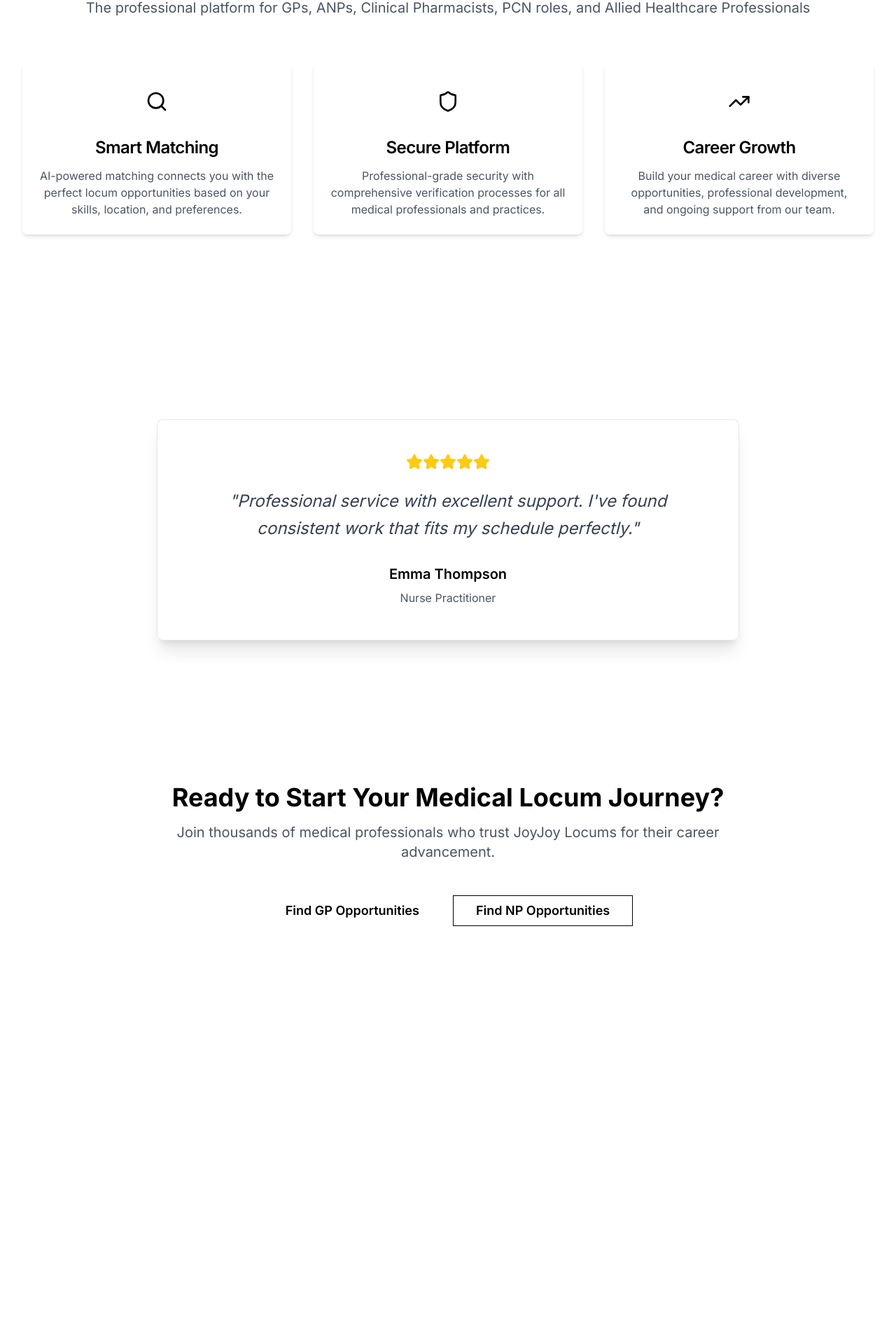
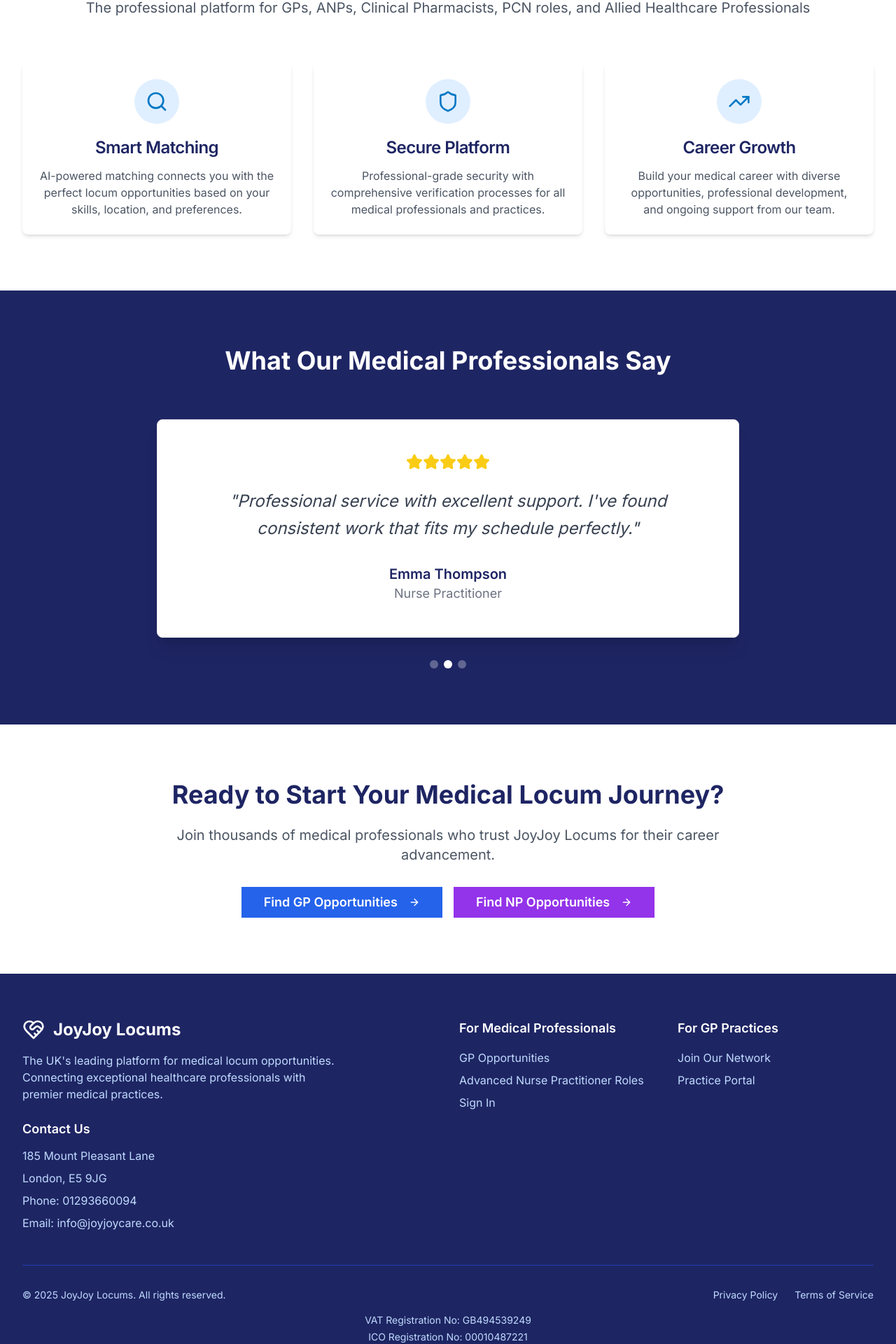
Before and after one commit to kofiy77/joyjoylocums-frontend, a React (Vite) app in the folder client/: page / in a window 1280 px wide. Shown: the part 851-2771 px from the top of the page at 70% size. Before the commit the page ends 2254 px from the top, so only its background shows below. Built offline with nearby package versions, Linux system fonts and the light colour scheme.

Commit message:
Update home.tsx

```diff
--- a/client/src/pages/home.tsx
+++ b/client/src/pages/home.tsx
@@ -62,7 +62,7 @@
   return (
     <div className="min-h-screen bg-white">
       {/* Medical Blue Header Navigation */}
-      <nav style={{ backgroundColor: 'var(--header-blue)' }} className="shadow-lg">
+      <nav style={{ backgroundColor: '#1e2563' }} className="shadow-lg">
         <div className="max-w-7xl mx-auto px-4 sm:px-6 lg:px-8">
           <div className="flex justify-between items-center h-20">
             <div className="flex items-center">
@@ -252,7 +252,7 @@
       <section className="py-20 bg-white">
         <div className="max-w-7xl mx-auto px-4 sm:px-6 lg:px-8">
           <div className="text-center mb-16">
-            <h2 className="text-4xl font-bold mb-4" style={{ color: 'var(--header-blue)' }}>
+            <h2 className="text-4xl font-bold mb-4" style={{ color: '#1e2563' }}>
               Why Choose JoyJoy Locums?
             </h2>
             <p className="text-xl text-gray-600 mb-4">
@@ -267,10 +267,10 @@
           <div className="grid grid-cols-1 md:grid-cols-2 lg:grid-cols-3 gap-8">
             <Card className="hover:shadow-lg transition-shadow duration-300 border-0 shadow-md">
               <CardHeader className="text-center pb-4">
-                <div className="w-16 h-16 mx-auto mb-4 rounded-full flex items-center justify-center" style={{ backgroundColor: 'var(--medical-blue-100)' }}>
-                  <Search className="h-8 w-8" style={{ color: 'var(--medical-blue-600)' }} />
+                <div className="w-16 h-16 mx-auto mb-4 rounded-full flex items-center justify-center" style={{ backgroundColor: '#e0efff' }}>
+                  <Search className="h-8 w-8" style={{ color: '#0078c4' }} />
                 </div>
-                <CardTitle style={{ color: 'var(--header-blue)' }}>Smart Matching</CardTitle>
+                <CardTitle style={{ color: '#1e2563' }}>Smart Matching</CardTitle>
               </CardHeader>
               <CardContent className="text-center">
                 <p className="text-gray-600">
@@ -281,10 +281,10 @@
 
             <Card className="hover:shadow-lg transition-shadow duration-300 border-0 shadow-md">
               <CardHeader className="text-center pb-4">
-                <div className="w-16 h-16 mx-auto mb-4 rounded-full flex items-center justify-center" style={{ backgroundColor: 'var(--medical-blue-100)' }}>
-                  <Shield className="h-8 w-8" style={{ color: 'var(--medical-blue-600)' }} />
+                <div className="w-16 h-16 mx-auto mb-4 rounded-full flex items-center justify-center" style={{ backgroundColor: '#e0efff' }}>
+                  <Shield className="h-8 w-8" style={{ color: '#0078c4' }} />
                 </div>
-                <CardTitle style={{ color: 'var(--header-blue)' }}>Secure Platform</CardTitle>
+                <CardTitle style={{ color: '#1e2563' }}>Secure Platform</CardTitle>
               </CardHeader>
               <CardContent className="text-center">
                 <p className="text-gray-600">
@@ -295,10 +295,10 @@
 
             <Card className="hover:shadow-lg transition-shadow duration-300 border-0 shadow-md">
               <CardHeader className="text-center pb-4">
-                <div className="w-16 h-16 mx-auto mb-4 rounded-full flex items-center justify-center" style={{ backgroundColor: 'var(--medical-blue-100)' }}>
-                  <TrendingUp className="h-8 w-8" style={{ color: 'var(--medical-blue-600)' }} />
+                <div className="w-16 h-16 mx-auto mb-4 rounded-full flex items-center justify-center" style={{ backgroundColor: '#e0efff' }}>
+                  <TrendingUp className="h-8 w-8" style={{ color: '#0078c4' }} />
                 </div>
-                <CardTitle style={{ color: 'var(--header-blue)' }}>Career Growth</CardTitle>
+                <CardTitle style={{ color: '#1e2563' }}>Career Growth</CardTitle>
               </CardHeader>
               <CardContent className="text-center">
                 <p className="text-gray-600">
@@ -311,7 +311,7 @@
       </section>
 
       {/* Testimonials Section */}
-      <section className="py-20" style={{ backgroundColor: 'var(--header-blue)' }}>
+      <section className="py-20" style={{ backgroundColor: '#1e2563' }}>
         <div className="max-w-4xl mx-auto px-4 sm:px-6 lg:px-8 text-center">
           <h2 className="text-4xl font-bold text-white mb-16">
             What Our Medical Professionals Say
@@ -329,25 +329,23 @@
                   "{testimonials[currentSlide].quote}"
                 </p>
                 <div>
-                  <div className="font-semibold text-xl" style={{ color: 'var(--header-blue)' }}>
+                  <div className="font-semibold text-xl" style={{ color: '#1e2563' }}>
                     {testimonials[currentSlide].name}
                   </div>
-                  <div className="text-gray-600 mt-2">
-                    {testimonials[currentSlide].role}
-                  </div>
+                  <div className="text-gray-500 text-lg">{testimonials[currentSlide].role}</div>
                 </div>
               </CardContent>
             </Card>
 
-            {/* Navigation Dots */}
-            <div className="flex justify-center gap-2 mt-8">
+            {/* Pagination dots */}
+            <div className="flex justify-center mt-8 space-x-2">
               {testimonials.map((_, index) => (
                 <button
                   key={index}
+                  className={`w-3 h-3 rounded-full transition-colors ${
+                    index === currentSlide ? 'bg-white' : 'bg-white/30'
+                  }`}
                   onClick={() => setCurrentSlide(index)}
-                  className={`w-3 h-3 rounded-full transition-colors ${
-                    index === currentSlide ? 'bg-white' : 'bg-white/50'
-                  }`}
                 />
               ))}
             </div>
@@ -358,36 +356,106 @@
       {/* CTA Section */}
       <section className="py-20 bg-white">
         <div className="max-w-4xl mx-auto px-4 sm:px-6 lg:px-8 text-center">
-          <h2 className="text-4xl font-bold mb-4" style={{ color: 'var(--header-blue)' }}>
+          <h2 className="text-4xl font-bold mb-6" style={{ color: '#1e2563' }}>
             Ready to Start Your Medical Locum Journey?
           </h2>
-          <p className="text-xl text-gray-600 mb-12">
+          <p className="text-xl text-gray-600 mb-8">
             Join thousands of medical professionals who trust JoyJoy Locums for their career advancement.
           </p>
-
           <div className="flex flex-col sm:flex-row gap-4 justify-center">
-            <Link href="/gp-locums">
+            <Link href="/gp-locums" onClick={() => window.scrollTo(0, 0)}>
               <Button
                 size="lg"
-                className="px-8 py-4 text-lg font-semibold transition-all duration-300 hover:shadow-lg"
-                style={{ backgroundColor: 'var(--header-blue)' }}
+                className="px-8 py-4 text-lg font-semibold transition-all duration-300 border-0 button-joyjoy"
+                style={{
+                  backgroundColor: '#2563eb',
+                  color: '#ffffff',
+                  borderColor: 'transparent'
+                }}
               >
-                Find GP Opportunities
+                <span className="text-white font-semibold">Find GP Opportunities</span>
+                <ArrowRight className="ml-2 h-5 w-5 text-white" />
               </Button>
             </Link>
-            <Link href="/nurse-practitioner-locums">
+            <Link href="/nurse-practitioner-locums" onClick={() => window.scrollTo(0, 0)}>
               <Button
                 size="lg"
-                variant="outline"
-                className="px-8 py-4 text-lg font-semibold transition-all duration-300 hover:shadow-lg"
-                style={{ borderColor: 'var(--header-blue)', color: 'var(--header-blue)' }}
+                className="px-8 py-4 text-lg font-semibold transition-all duration-300 border-0 button-joyjoy"
+                style={{
+                  backgroundColor: '#9333ea',
+                  color: '#ffffff',
+                  borderColor: 'transparent'
+                }}
               >
-                Find NP Opportunities
+                <span className="text-white font-semibold">Find NP Opportunities</span>
+                <ArrowRight className="ml-2 h-5 w-5 text-white" />
               </Button>
             </Link>
           </div>
         </div>
       </section>
+
+      {/* Footer */}
+      <footer style={{ backgroundColor: '#1e2563' }} className="text-white py-16">
+        <div className="max-w-7xl mx-auto px-4 sm:px-6 lg:px-8">
+          <div className="grid grid-cols-1 md:grid-cols-4 gap-8">
+            <div className="col-span-1 md:col-span-2">
+              <div className="flex items-center mb-4">
+                <HeartHandshake className="h-8 w-8 mr-3 text-white" />
+                <span className="text-2xl font-bold">JoyJoy Locums</span>
+              </div>
+              <p className="text-blue-200 mb-6 max-w-md">
+                The UK's leading platform for medical locum opportunities.
+                Connecting exceptional healthcare professionals with premier medical practices.
+              </p>
+              <div className="space-y-2 text-blue-200">
+                <h4 className="text-lg font-semibold mb-3 text-white">Contact Us</h4>
+                <div>185 Mount Pleasant Lane</div>
+                <div>London, E5 9JG</div>
+                <div>Phone: 01293660094</div>
+                <div>Email: <a href="mailto:info@joyjoycare.co.uk" className="hover:text-white transition-colors">info@joyjoycare.co.uk</a></div>
+              </div>
+            </div>
+
+            <div>
+              <h4 className="text-lg font-semibold mb-4">For Medical Professionals</h4>
+              <ul className="space-y-2 text-blue-200">
+                <li><Link href="/gp-locums" className="hover:text-white transition-colors" onClick={() => window.scrollTo(0, 0)}>GP Opportunities</Link></li>
+                <li><Link href="/nurse-practitioner-locums" className="hover:text-white transition-colors" onClick={() => window.scrollTo(0, 0)}>Advanced Nurse Practitioner Roles</Link></li>
+                <li><Link href="/auth" className="hover:text-white transition-colors" onClick={() => window.scrollTo(0, 0)}>Sign In</Link></li>
+              </ul>
+            </div>
+
+            <div>
+              <h4 className="text-lg font-semibold mb-4">For GP Practices</h4>
+              <ul className="space-y-2 text-blue-200">
+                <li><Link href="/gp-practice-enquiry" className="hover:text-white transition-colors" onClick={() => window.scrollTo(0, 0)}>Join Our Network</Link></li>
+                <li><Link href="/auth" className="hover:text-white transition-colors" onClick={() => window.scrollTo(0, 0)}>Practice Portal</Link></li>
+              </ul>
+            </div>
+          </div>
+
+          <div className="border-t border-blue-800 mt-12 pt-8">
+            <div className="flex flex-col md:flex-row justify-between items-center mb-4">
+              <div className="text-blue-200 text-sm">
+                © 2025 JoyJoy Locums. All rights reserved.
+              </div>
+              <div className="flex space-x-6 mt-4 md:mt-0">
+                <Link href="/privacy-policy" className="text-blue-200 hover:text-white text-sm transition-colors">
+                  Privacy Policy
+                </Link>
+                <Link href="/terms-of-service" className="text-blue-200 hover:text-white text-sm transition-colors">
+                  Terms of Service
+                </Link>
+              </div>
+            </div>
+            <div className="text-center text-blue-200 text-sm space-y-1">
+              <div>VAT Registration No: GB494539249</div>
+              <div>ICO Registration No: 00010487221</div>
+            </div>
+          </div>
+        </div>
+      </footer>
     </div>
   );
 }
```
